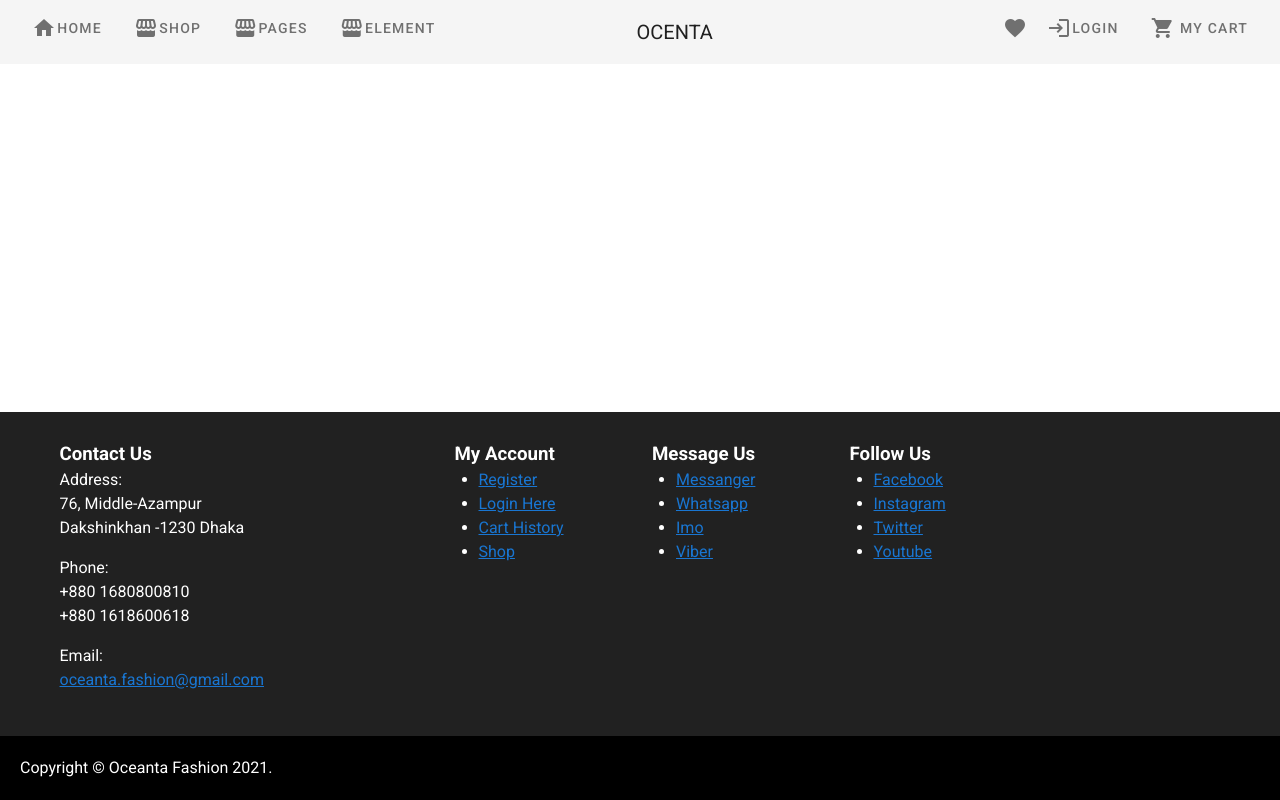
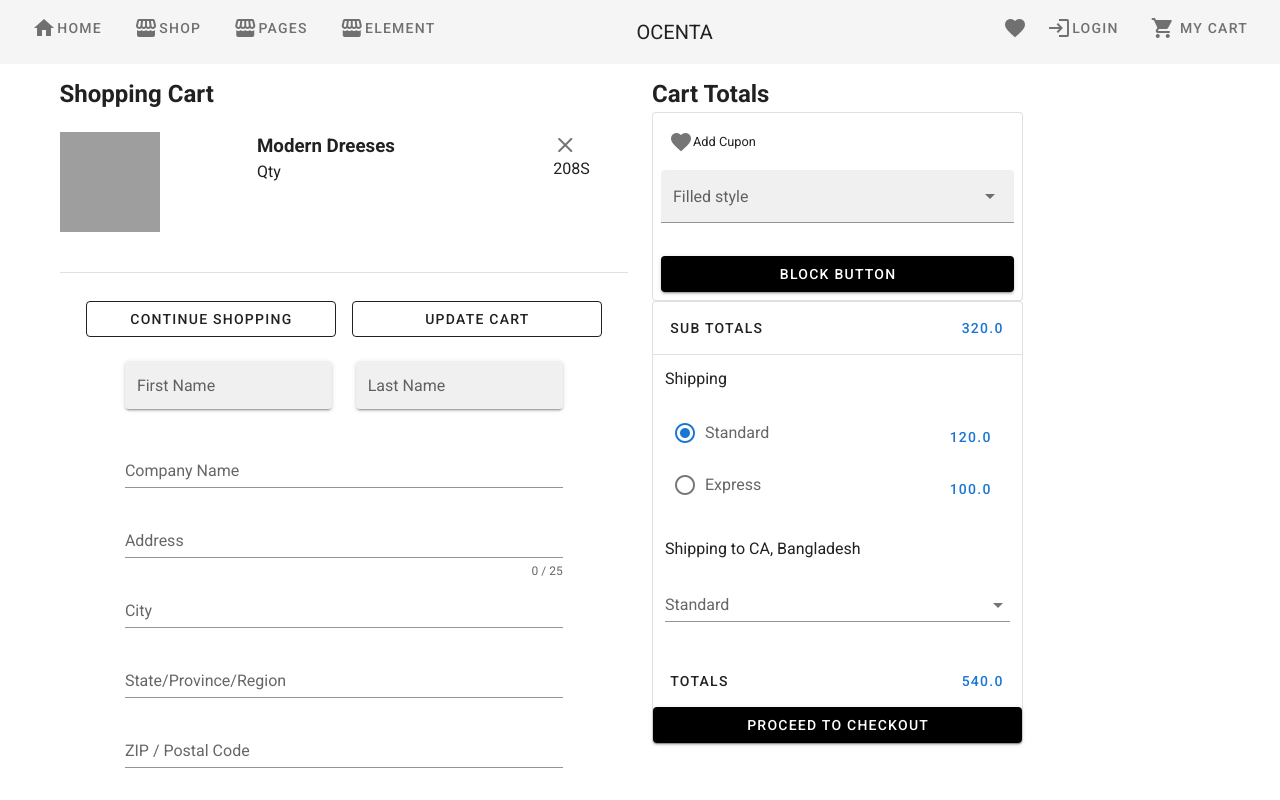
Before and after one commit to SazidAhmed/Nuxt-Vuetify, a Nuxt app: page /users2 in a window 1280 px wide. Shown: the top 800 px of the page. Built offline with nearby package versions, Linux system fonts and the light colour scheme; grey boxes are pictures that could not be loaded.

Commit message:
new users created

```diff
--- /dev/null
+++ b/pages/users2.vue
@@ -0,0 +1,315 @@
+<template>
+    <v-app >
+       <v-container>
+         <!---first row for shopping Cart--->
+
+    <v-row>
+      <v-col
+        cols="12"
+        md="6"
+      >
+      <h2>Shopping Cart</h2>
+      <!---2nd row for shopping cart---->
+     <v-main class="mb-10 pt-5">
+      <v-row>
+      <v-col
+        cols="auto"
+        md="4"
+      >
+        <v-img
+
+          height="100"
+          max-width="100"
+          src="https://picsum.photos/id/11/500/300"
+        ></v-img>
+      </v-col>
+
+
+
+      <v-col md="6">
+        <h3> Modern Dreeses</h3>
+        <v-spacer></v-spacer>
+        <span>Qty</span>
+
+      </v-col>
+
+      <v-col md="2">
+        <v-icon>mdi-window-close</v-icon>
+        <v-spacer></v-spacer>
+        <span>208S</span>
+
+      </v-col>
+
+    </v-row>
+
+</v-main>
+<v-divider ></v-divider>
+<div class="text-center pt-5">
+    <v-btn
+      class="ma-2"
+      outlined
+      width="250"
+    >
+      Continue Shopping
+    </v-btn>
+       <v-btn
+      class="ma-2"
+      outlined
+      width="250"
+    >
+      Update Cart
+    </v-btn>
+  </div>
+  <!---From--->
+<v-row justify="center">
+    <v-col
+      cols="12"
+      sm="10"
+      md="8"
+      lg="10"
+    >
+      <div ref="form">
+        <v-card-text>
+          <v-row>
+        <v-col
+          cols="12"
+          sm="6"
+        >
+
+         <v-text-field
+            ref="name"
+            v-model="name"
+            :rules="[() => !!name || 'This field is required']"
+            :error-messages="errorMessages"
+            label="First Name"
+            placeholder="John Doe"
+            required
+            solo-inverted
+          ></v-text-field>
+        </v-col>
+
+        <v-col
+          cols="12"
+          sm="6"
+        >
+          <v-text-field
+            ref="name"
+            v-model="name"
+            :rules="[() => !!name || 'This field is required']"
+            :error-messages="errorMessages"
+            label="Last Name"
+            placeholder="John Doe"
+            required
+            solo-inverted
+          ></v-text-field>
+        </v-col>
+      </v-row>
+          <v-text-field
+            ref="name"
+            v-model="name"
+            :rules="[() => !!name || 'This field is required']"
+            :error-messages="errorMessages"
+            label="Company Name"
+            required
+          ></v-text-field>
+          <v-text-field
+            ref="address"
+            v-model="address"
+            :rules="[
+              () => !!address || 'This field is required',
+              () => !!address && address.length <= 25 || 'Address must be less than 25 characters',
+              addressCheck
+            ]"
+            label="Address"
+            placeholder="Snowy Rock Pl"
+            counter="25"
+            required
+          ></v-text-field>
+          <v-text-field
+            ref="city"
+            v-model="city"
+            :rules="[() => !!city || 'This field is required', addressCheck]"
+            label="City"
+            placeholder="El Paso"
+            required
+          ></v-text-field>
+          <v-text-field
+            ref="state"
+            v-model="state"
+            :rules="[() => !!state || 'This field is required']"
+            label="State/Province/Region"
+            required
+            placeholder="TX"
+          ></v-text-field>
+          <v-text-field
+            ref="zip"
+            v-model="zip"
+            :rules="[() => !!zip || 'This field is required']"
+            label="ZIP / Postal Code"
+            required
+            placeholder="79938"
+          ></v-text-field>
+          <v-autocomplete
+            ref="country"
+            v-model="country"
+            :rules="[() => !!country || 'This field is required']"
+            :items="countries"
+            label="Country"
+            placeholder="Select..."
+            required
+          ></v-autocomplete>
+        </v-card-text>
+        <v-divider class="mt-12"></v-divider>
+        <v-card-actions>
+          <v-btn text>
+            Cancel
+          </v-btn>
+          <v-spacer></v-spacer>
+          <v-slide-x-reverse-transition>
+            <v-tooltip
+              v-if="formHasErrors"
+              left
+            >
+              <template v-slot:activator="{ on, attrs }">
+                <v-btn
+                  icon
+                  class="my-0"
+                  v-bind="attrs"
+                  @click="resetForm"
+                  v-on="on"
+                >
+                  <v-icon>mdi-refresh</v-icon>
+                </v-btn>
+              </template>
+              <span>Refresh form</span>
+            </v-tooltip>
+          </v-slide-x-reverse-transition>
+          <v-btn
+            color="primary"
+            text
+            @click="submit"
+          >
+            Submit
+          </v-btn>
+        </v-card-actions>
+      </div>
+    </v-col>
+  </v-row>
+
+     </v-col>
+
+       <!---2nd row for shopping cart---->
+      <v-col
+        cols="6"
+        md="4"
+      >
+        <h2>Cart Totals</h2>
+        <!---First Cart--->
+        <v-card outlined>
+        <div class="ma-4">
+          <v-icon>mdi-heart</v-icon>
+          <small>Add Cupon</small>
+        </div>
+        <div class="ma-2">
+         <v-select
+          :items="items"
+          filled
+          label="Filled style"
+          dense
+        ></v-select>
+        </div>
+        <div class="text-center ma-2">
+        <v-btn block  color="black white--text">
+    Block Button
+  </v-btn>
+        </div>
+        </v-card>
+        <!---First Cart--->
+        <!---Second Cart--->
+                <v-card outlined>
+        <v-card-actions class="justify-space-between">
+      <v-btn text>
+        Sub Totals
+      </v-btn>
+      <v-btn
+        color="primary"
+        text
+      >
+       320.0
+      </v-btn>
+    </v-card-actions>
+    <v-divider></v-divider>
+     <v-container fluid>
+    <p>Shipping</p>
+
+    <v-radio-group
+      v-model="radios"
+      mandatory
+    >
+    <v-card-actions class="justify-space-between">
+      <v-radio
+        label="Standard"
+        value="Standard"
+      ></v-radio>
+       <v-btn
+        color="primary"
+        text
+      >
+       120.0
+      </v-btn>
+      </v-card-actions>
+      <v-card-actions class="justify-space-between">
+      <v-radio
+        label="Express"
+        value="Express"
+      ></v-radio>
+       <v-btn
+        color="primary"
+        text
+      >
+       100.0
+      </v-btn>
+      </v-card-actions>
+    </v-radio-group>
+
+    <p>Shipping to CA, Bangladesh</p>
+    <v-select
+          :items="teams"
+          label="Standard"
+        ></v-select>
+  </v-container>
+    <v-card-actions class="justify-space-between">
+      <v-btn text>
+        Totals
+      </v-btn>
+      <v-btn
+        color="primary"
+        text
+      >
+       540.0
+      </v-btn>
+    </v-card-actions>
+        <div class="text-center ">
+        <v-btn block  color="black white--text">
+    Proceed To Checkout
+  </v-btn>
+        </div>
+        </v-card>
+        <!---Second Cart--->
+
+      </v-col>
+    </v-row>
+
+    <!---first row---->
+  </v-container>
+  </v-app>
+</template>
+<script>
+  export default {
+    data: () => ({
+      items: ['A', 'B', 'C', 'D'],
+      teams: ['Bangladesh', 'America', 'Chaina', 'Malyasia'],
+       radios: null,
+    }),
+  }
+</script>
```
